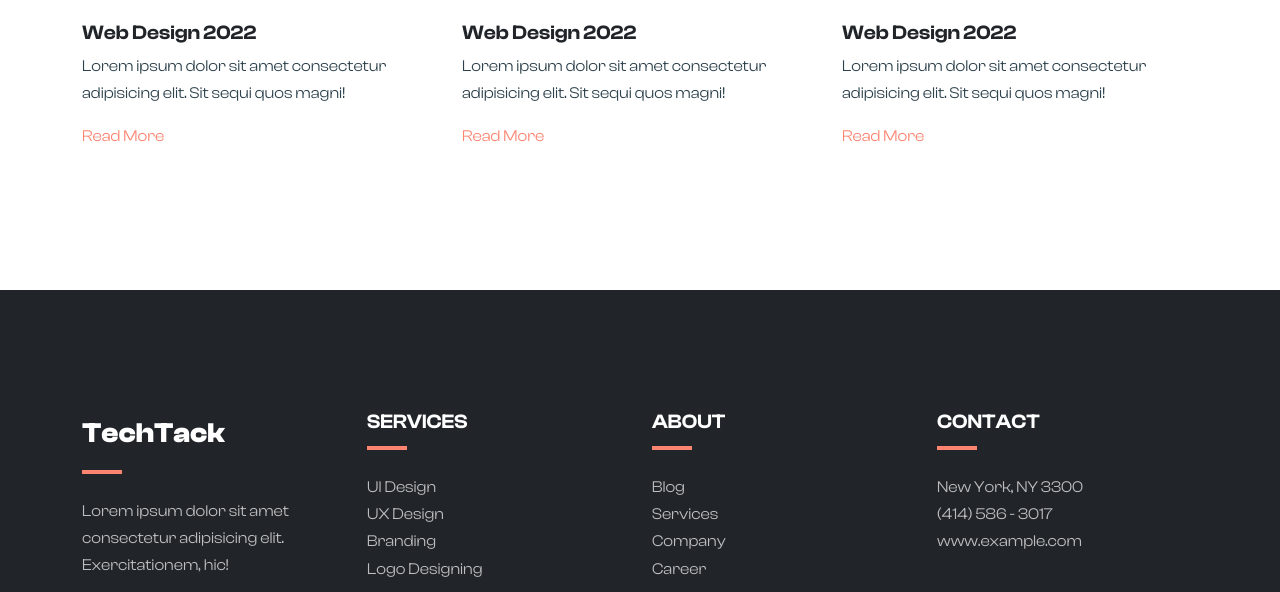
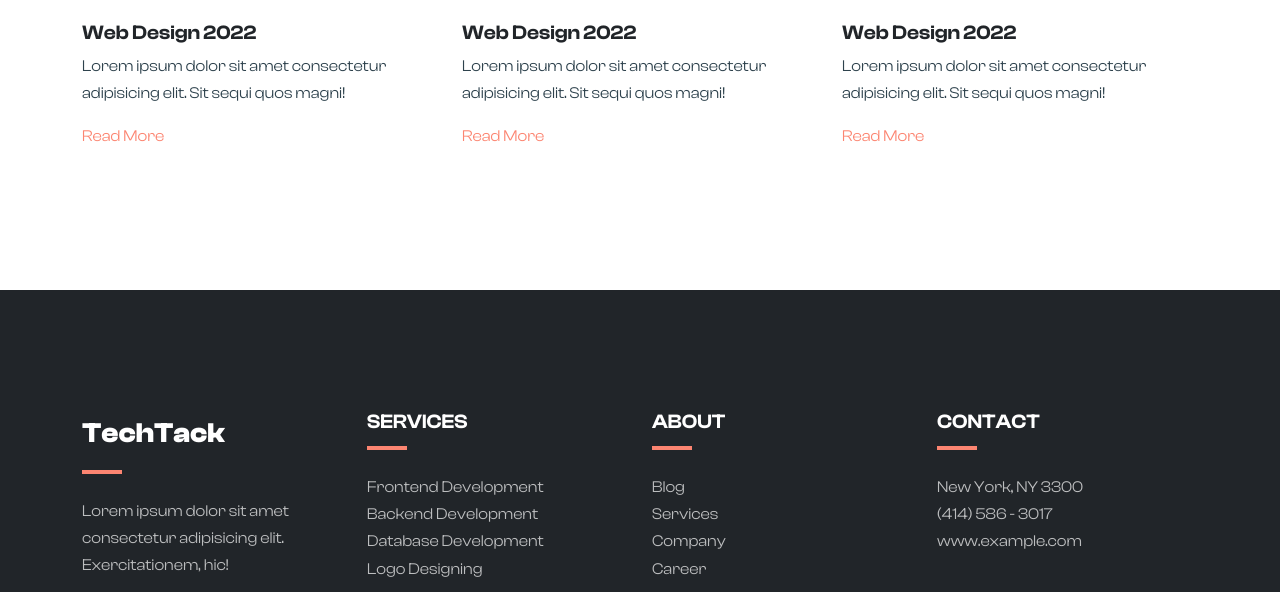
Before and after one commit to Fahmidur-arnob/tech-tack, a plain HTML site: page index.html in a window 1280 px wide. Shown: the part 8402-8994 px from the top of the page. Drawn offline with nearby package versions, Linux system fonts and the light colour scheme.

```diff
--- a/index.html
+++ b/index.html
@@ -646,9 +646,9 @@
                         <h5 class="mb-0 text-white">SERVICES</h5>
                         <div class="line"></div>
                         <ul>
-                            <li><a href="#">UI Design</a></li>
-                            <li><a href="#">UX Design</a></li>
-                            <li><a href="#">Branding</a></li>
+                            <li><a href="#">Frontend Development</a></li>
+                            <li><a href="#">Backend Development</a></li>
+                            <li><a href="#">Database Development</a></li>
                             <li><a href="#">Logo Designing</a></li>
                         </ul>
                     </div>
```
